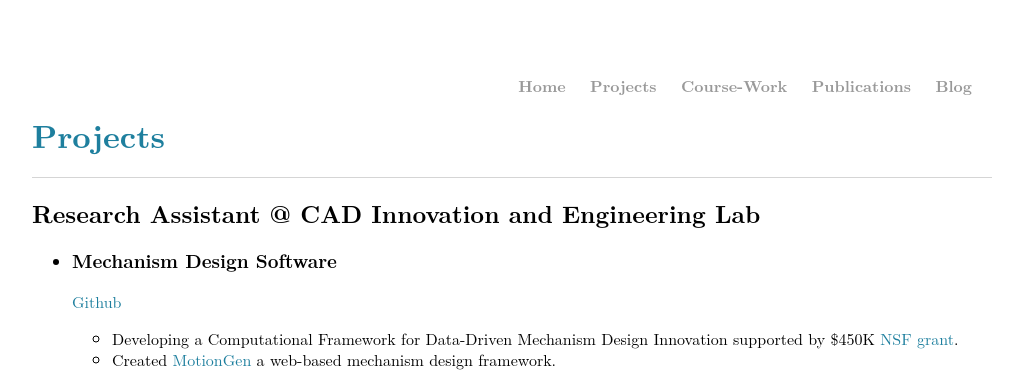
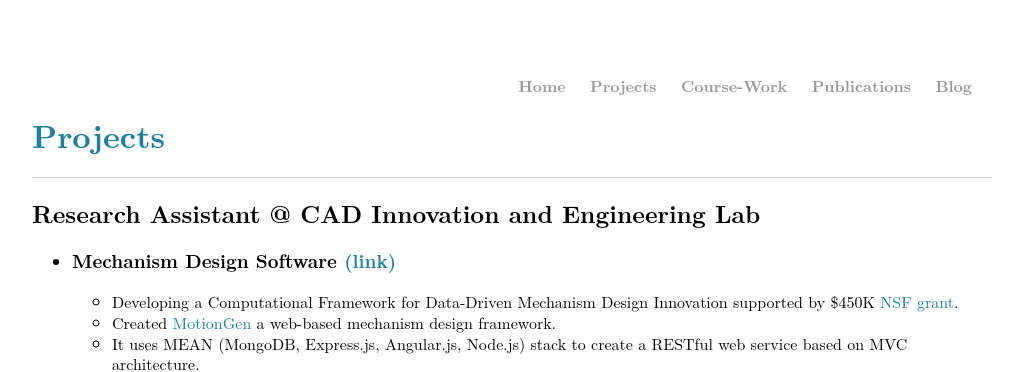
Before and after one commit to ssharma1991/ssharma1991.github.io, a Jekyll site: the page built from projects/index.md, in a window 1280 px wide and 900 px high, cut to the strip 0-372 px from the top of the window. Shown: the whole strip, without its empty margins (128-1151 px from the left). Built offline with Jekyll 4.4.1, drawn with Linux system fonts in a browser that asks for light colours; some of the changed text lies outside the part shown.

Commit message:
feat: project github links

```diff
--- a/projects/index.md
+++ b/projects/index.md
@@ -4,8 +4,8 @@ title: Projects
 ---
 
 ## Research Assistant @ CAD Innovation and Engineering Lab
-- ### Mechanism Design Software
-    [Github](https://github.com/ssharma1991/MotionGen-Server)
+- ### Mechanism Design Software [(link)](https://github.com/ssharma1991/MotionGen-Server)
+
     - Developing a Computational Framework for Data-Driven Mechanism Design Innovation supported by $450K [NSF grant](https://nsf.gov/awardsearch/showAward?AWD_ID=1563413).
     - Created [MotionGen](http://cadcam.eng.sunysb.edu/) a web-based mechanism design framework.
     - It uses MEAN (MongoDB, Express.js, Angular.js, Node.js) stack to create a RESTful web service based on MVC architecture.
@@ -60,11 +60,11 @@ title: Projects
 
 
 ## Autonomous Vehicle Projects @ Udacity Nanodegree Program
-- ### Lane Detection
+- ### Lane Detection [(link1)](https://github.com/ssharma1991/autonomous-car-basic-lane-detection), [(link2)](https://github.com/ssharma1991/autonomous-car-advanced-lane-detection)
     - Created a robust image processing pipeline to detect a highway lane in an image, pre-recorded video, or live-feed from dashcam.
     - Calculated the car's position within lane and lane curvature using perspective transform and polynomial fitting.
 
-- ### Traffic Sign Classification
+- ### Traffic Sign Classification [(link)](https://github.com/ssharma1991/autonomous-car-traffic-sign-classification)
     - Developed a LeNet inspired convolution neural network using TensorFlow to classify the GTSRB traffic sign dataset.
     - Achieved 94.8% accuracy on test dataset by data augmentation and image enhancement using OpenCV.
 
```
